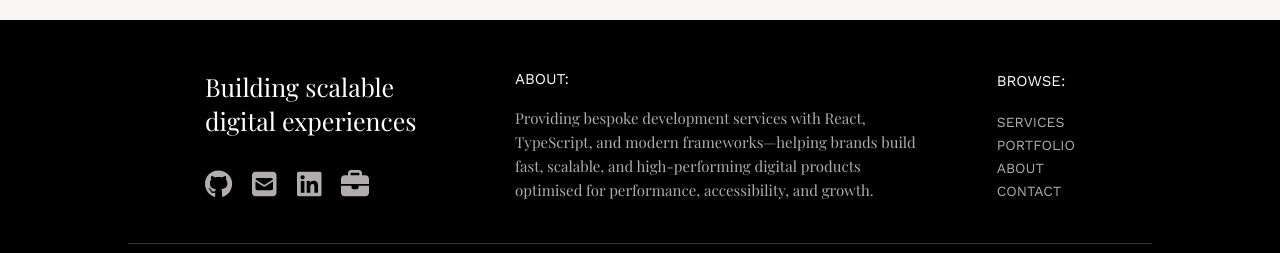
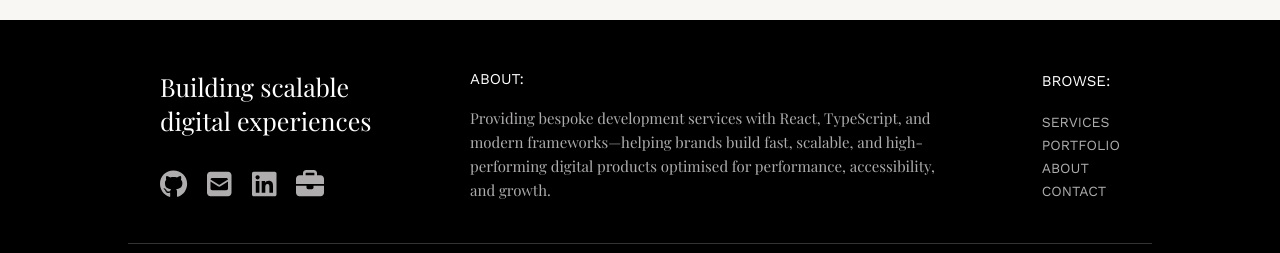
Before and after one commit to lindsayfoley/portfoleyo, a Next.js app: page / in a window 1280 px wide. Shown: the part 1568-1821 px from the top of the page. Built offline with nearby package versions, Linux system fonts and the light colour scheme; a web font is replaced by a local one.

Commit message:
updating email address and tweaking styles

```diff
--- a/src/components/footer/footer.module.css
+++ b/src/components/footer/footer.module.css
@@ -8,7 +8,7 @@
     font-size: 14px;
 
     .columnContainer {
-        max-width: 950px;
+        max-width: 1040px;
         margin: 0 auto;
         display: flex;
         justify-content: space-between;
--- a/src/components/footer/footer.tsx
+++ b/src/components/footer/footer.tsx
@@ -22,7 +22,7 @@ const Footer = () => {
               </a>
             </li>
             <li>
-              <a href="mailto: me@lindsayfoley.co.uk" target="_blank">
+              <a href="mailto:hello@theportfoleyo.com" target="_blank">
                 <FontAwesomeIcon icon={faSquareEnvelope} size="2x" />
               </a>
             </li>
```
